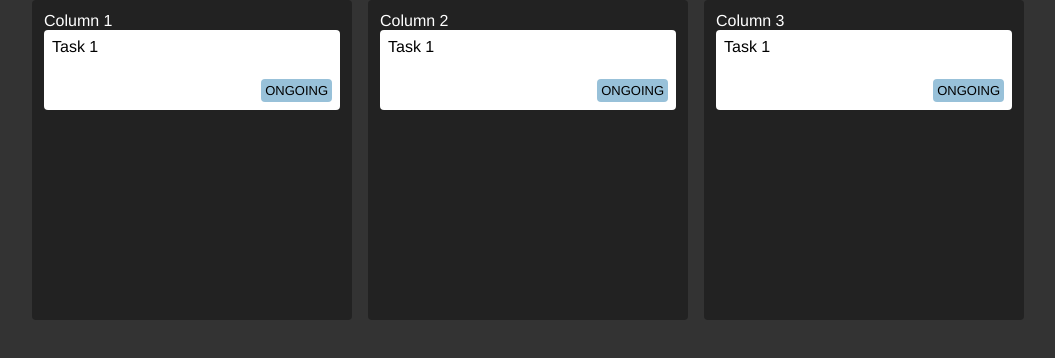
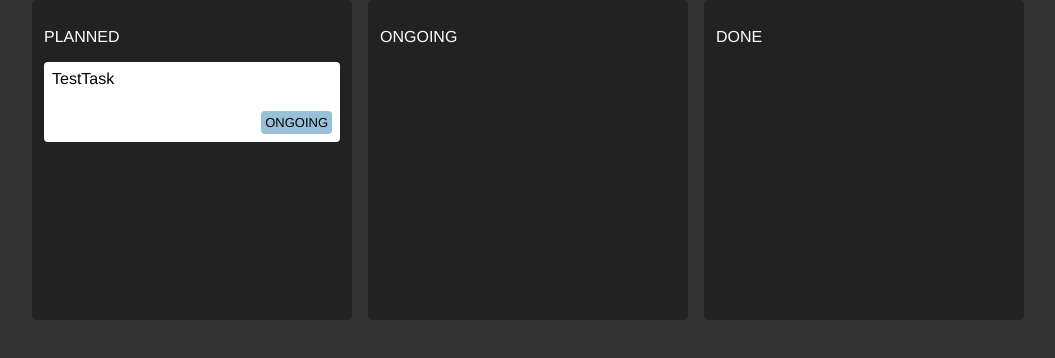
Before and after one commit to 4nth0ny1/zustand-tutorial, a React (Vite) app: page / in a window 1280 px wide. Shown: the top 358 px of the page, without its empty margins (112-1167 px from the left). Built offline with nearby package versions, Linux system fonts and the light colour scheme.

Commit message:
rendering from the store

```diff
--- a/src/App.jsx
+++ b/src/App.jsx
@@ -4,9 +4,9 @@ import Column from "./components/Column";
 function App() {
   return (
     <div className="App">
-      <Column state="Column 1" />
-      <Column state="Column 2" />
-      <Column state="Column 3" />
+      <Column state="PLANNED" />
+      <Column state="ONGOING" />
+      <Column state="DONE" />
     </div>
   );
 }
--- a/src/components/Column.jsx
+++ b/src/components/Column.jsx
@@ -1,12 +1,18 @@
+import { useStore } from "../store";
 import "./Column.css";
 import Task from "./Task";
-// import classNames from "classnames";
 
 export default function Column({ state }) {
+  const tasks = useStore((store) =>
+    store.tasks.filter((task) => task.state === state)
+  );
+
   return (
     <div className="column">
-      {state}
-      <Task title="Task 1" />
+      <p>{state}</p>
+      {tasks.map((task) => (
+        <Task title={task.title} key={task.title} />
+      ))}
     </div>
   );
 }
--- a/src/components/Task.jsx
+++ b/src/components/Task.jsx
@@ -1,12 +1,16 @@
 import classNames from "classnames";
+import { useStore } from "../store";
 import "./Task.css";
 
 const STATUS = "ONGOING";
 
 export default function Task({ title }) {
+  const task = useStore((store) =>
+    store.tasks.find((task) => task.title === title)
+  );
   return (
     <div className="task">
-      <div>{title}</div>
+      <div>{task.title}</div>
       <div className="bottomWrapper">
         <div></div>
         <div className={classNames("status", STATUS)}>{STATUS}</div>
--- /dev/null
+++ b/src/store.js
@@ -0,0 +1,7 @@
+import { create } from "zustand";
+
+const store = (set) => ({
+  tasks: [{ title: "TestTask", state: "PLANNED" }],
+});
+
+export const useStore = create(store);
```
